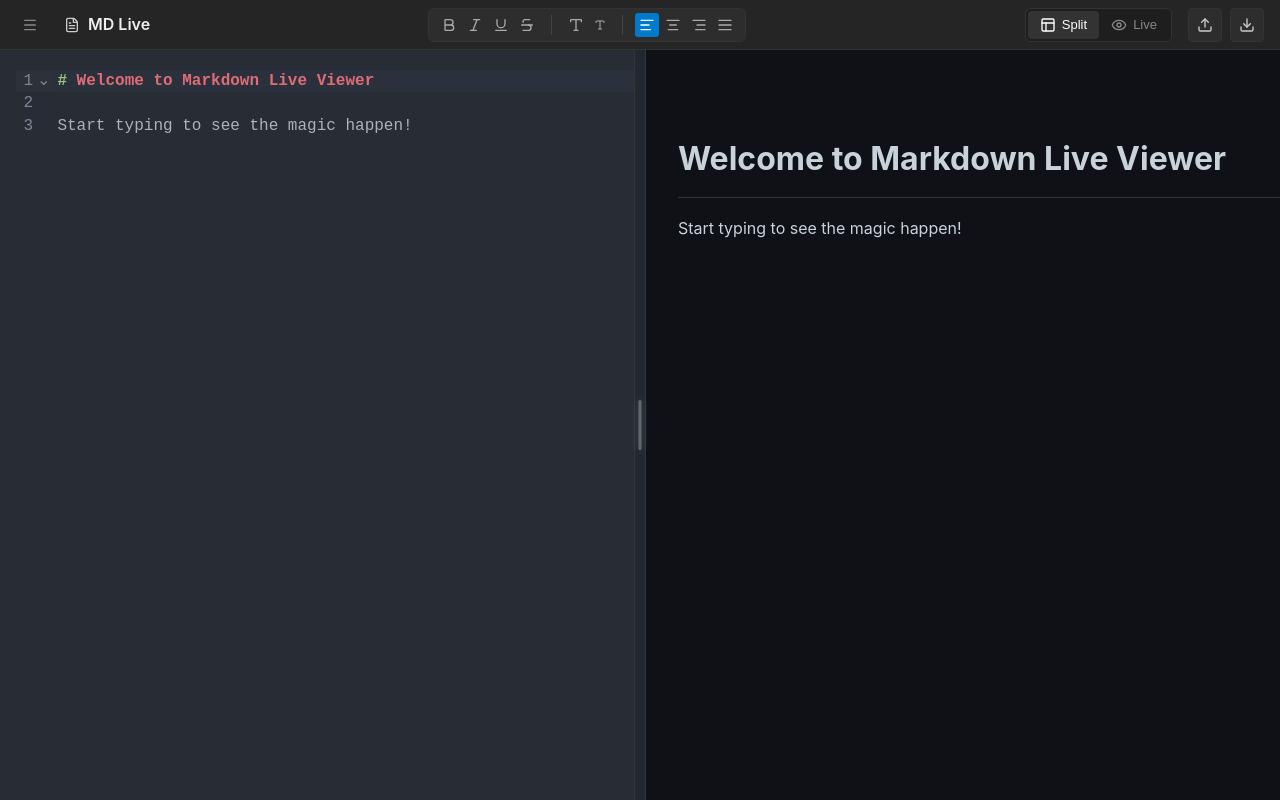
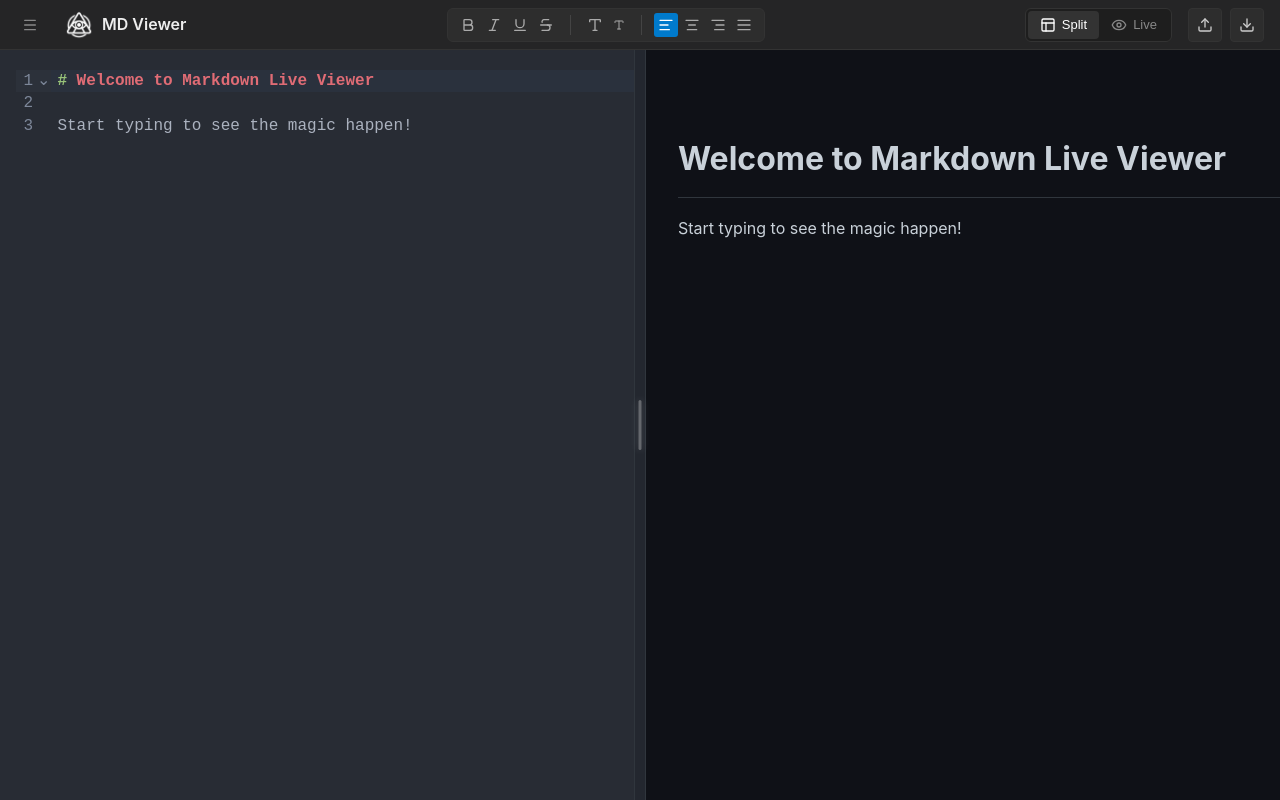
Before and after one commit to ALKIcorp/mdViewer, a React (Vite) app: page / in a window 1280 px wide. Built offline with nearby package versions, Linux system fonts and the light colour scheme.

Commit message:
added favicon logo, changed header text name and added logo next to it.

```diff
--- a/index.html
+++ b/index.html
@@ -1,13 +1,16 @@
 <!doctype html>
 <html lang="en">
+
 <head>
   <meta charset="UTF-8" />
-    <link rel="icon" type="image/svg+xml" href="/vite.svg" />
+  <link rel="icon" type="image/png" href="/src/assets/mdviewer_triangle_logo.png" />
   <meta name="viewport" content="width=device-width, initial-scale=1.0" />
   <title>mdviewer</title>
 </head>
+
 <body>
   <div id="root"></div>
   <script type="module" src="/src/main.tsx"></script>
 </body>
+
 </html>
--- a/src/components/Toolbar/TopBar.tsx
+++ b/src/components/Toolbar/TopBar.tsx
@@ -4,6 +4,7 @@ import type { ViewMode } from '../../App';
 import { exportToMarkdown, exportToPDF, exportToDOCX } from '../../utils/exportUtils';
 import { EditorView } from '@codemirror/view';
 import './TopBar.css';
+import logoImage from '../../assets/mdviewer_triangle_logo.png';
 
 interface TopBarProps {
     viewMode: ViewMode;
@@ -497,8 +498,8 @@ export const TopBar: React.FC<TopBarProps> = ({
                         )}
                     </div>
                 </button>
-                <FileText className="icon" style={{ marginLeft: '12px' }} />
-                <span className="app-title">MD Live</span>
+                <img src={logoImage} alt="MD Viewer Logo" className="icon" style={{ marginLeft: '12px', width: '30px', height: '30px', objectFit: 'contain' }} />
+                <span className="app-title">MD Viewer</span>
             </div>
 
             <div className="formatting-section">
```
Lines whose indentation alone changed are shown as unchanged.
